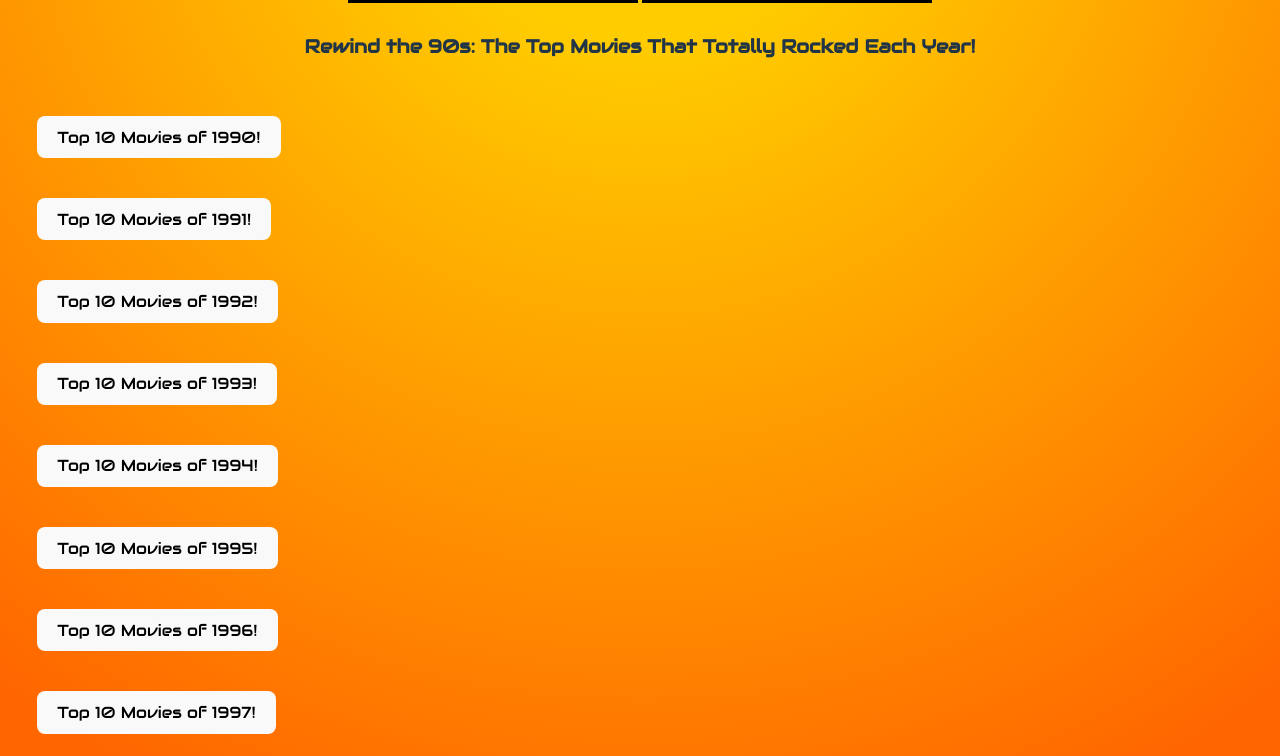
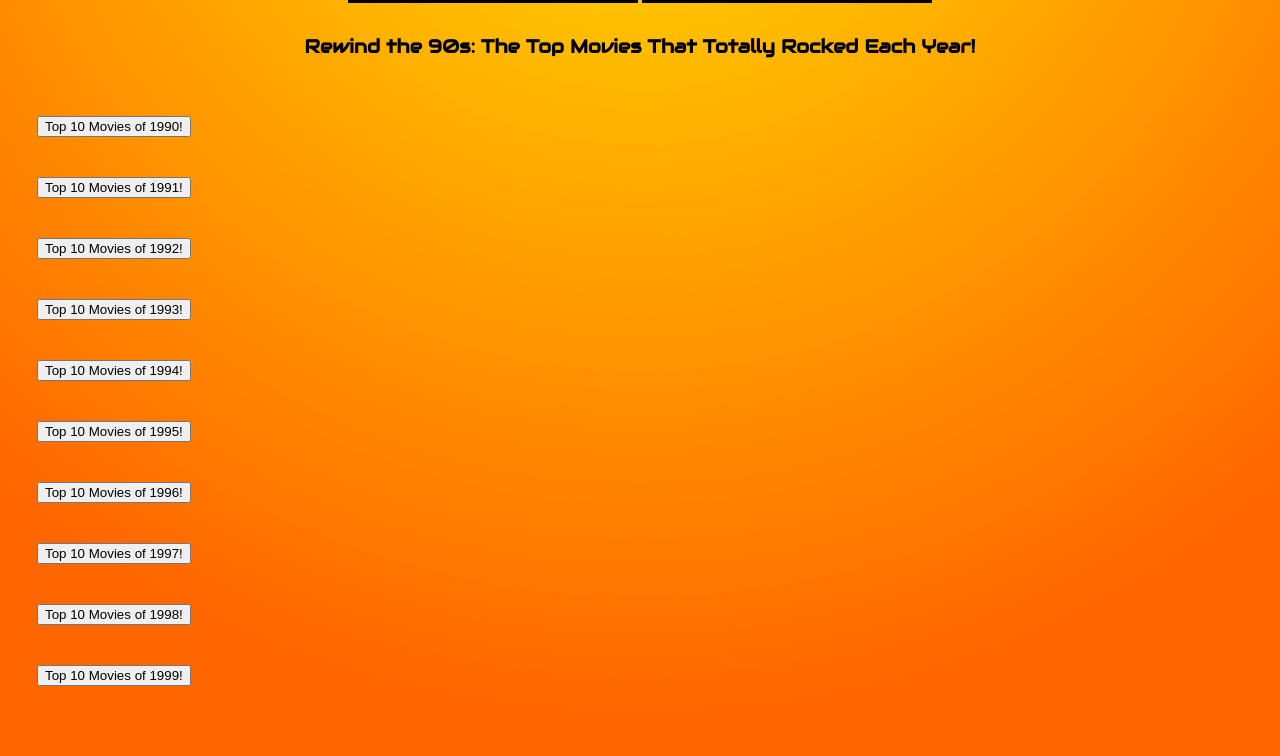
Before and after one commit to InstincDev/90zFlix, a React (Vite) app: page / in a window 1280 px wide. Shown: the part 1343-2099 px from the top of the page. Built offline with nearby package versions, Linux system fonts and the light colour scheme.

Commit message:
added comments to css and deleted extra code

```diff
--- a/src/index.css
+++ b/src/index.css
@@ -46,8 +46,9 @@ body {
 
   filter: progid: DXImageTransform.Microsoft.gradient( startColorstr="#FFCC00", endColorstr="#FF6600", GradientType=1 );
 
+}
 
-}
+/** Header **/
 
 .header{
   background-color: #ff0000;
@@ -85,8 +86,9 @@ marquee{
   background-color: #000;
   color: #fff;
   padding: 5px;
+}
 
-}
+/** Navbar **/
 
 nav{
   position:fixed;
@@ -129,6 +131,8 @@ nav a:hover{
   justify-content: space-around;
 }
 
+/** Movie List **/
+
 .content table{
   margin: 20px auto;
   /* border-collapse: collapse; */
@@ -168,6 +172,8 @@ td{
   border: 5px solid black;
 }
 
+/** Top Ten List **/
+
 .topten{
   display: flex;
   border: none;
@@ -179,6 +185,8 @@ td{
   background-color: #000;
   border: 2px solid #ff0000;
 }
+
+/** Footer **/
 
 footer{
   display: flex;
@@ -197,37 +205,3 @@ footer{
     opacity: 0;
   }
 }
-
-button {
-  border-radius: 8px;
-  border: 1px solid transparent;
-  padding: 0.6em 1.2em;
-  font-size: 1em;
-  font-weight: 500;
-  font-family: inherit;
-  background-color: #1a1a1a;
-  cursor: pointer;
-  transition: border-color 0.25s;
-}
-
-button:hover {
-  border-color: #646cff;
-}
-
-button:focus,
-button:focus-visible {
-  outline: 4px auto -webkit-focus-ring-color;
-}
-
-@media (prefers-color-scheme: light) {
-  :root {
-    color: #213547;
-    background-color: #ffffff;
-  }
-  a:hover {
-    color: #747bff;
-  }
-  button {
-    background-color: #f9f9f9;
-  }
-}
```
